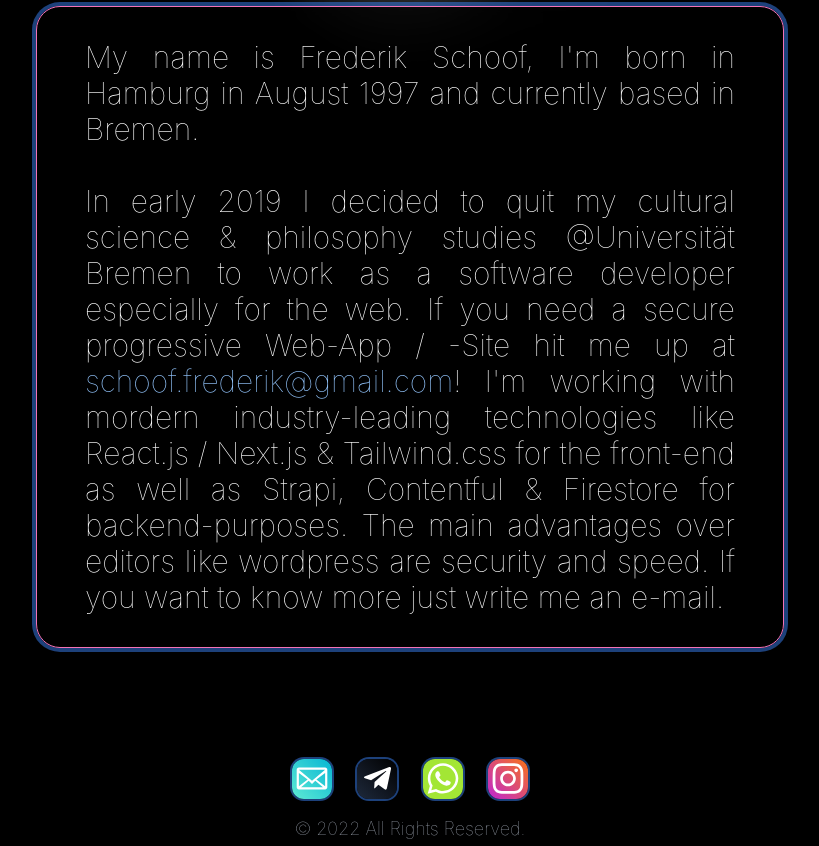
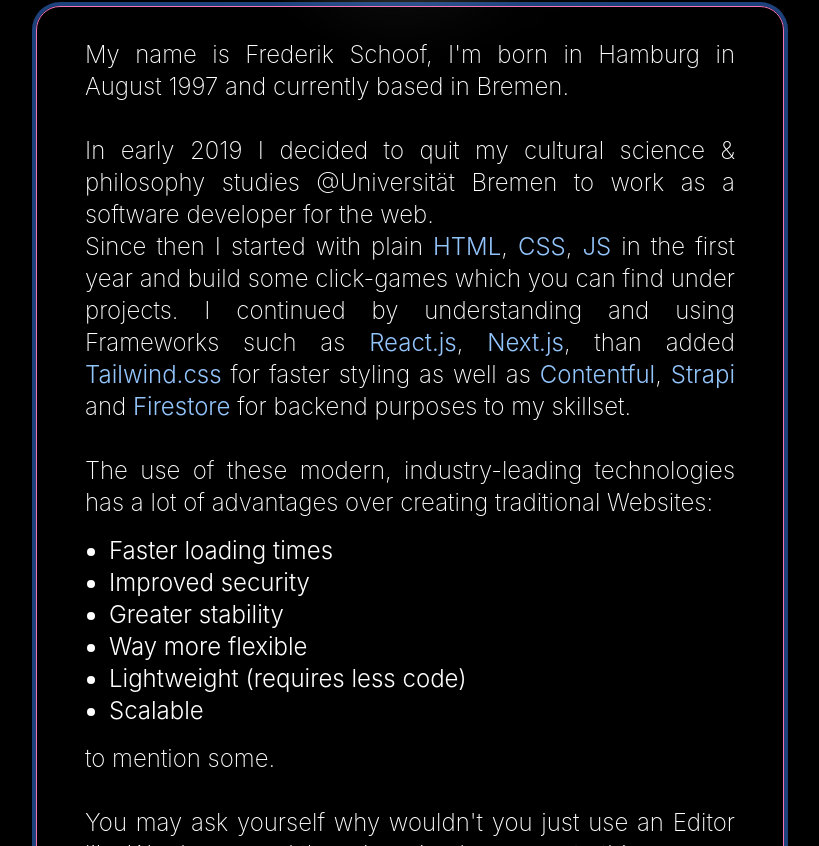
Before and after one commit to fvjupiter/synesthesigns, a Next.js app: page /about in a window 1280 px wide. Shown: the part 674-1520 px from the top of the page, without its empty margins (230-1049 px from the left). Built offline with nearby package versions, Linux system fonts and the light colour scheme.

Commit message:
added sccrollbutton

```diff
--- a/pages/_app.js
+++ b/pages/_app.js
@@ -27,6 +27,9 @@
     }
   }, [asPath])
 
+  const abc = useRef()
+  const scrollUp = () => abc.current.scrollIntoView({ behavior: "smooth" })
+
   const screenRef = useRef()
   const [screen, setscreen] = useState({ height: 0, width: 0 })
   useEffect(() => {
@@ -43,10 +46,11 @@
       <meta name="description" content="Modern Web-Apps" />
       <link rel="icon" href="/fredy.jpeg" />
     </Head>
+    <div ref={abc} className='w-0 h-0'/>
     <div ref={screenRef} className='h-screen w-screen fixed -z-50'/>
     <TopBar id={id} setid={setid} navItems={navItems}/>
-    <div className='mt-20 z-10 w-screen absolute overflow-scroll'>
-      <Component {...pageProps} screen={screen}/>
+    <div className='mt-20 z-10 w-screen absolute'>
+      <Component {...pageProps} screen={screen} abc={abc} scrollUp={scrollUp}/>
       {screen.height && <Footer />}
     </div>
     <div className='top-0 left-0 h-screen w-screen fixed z-0 bg-black'>
--- a/pages/about.js
+++ b/pages/about.js
@@ -1,26 +1,46 @@
 import React from 'react'
 
 export default function About({ screen }) {
+  const A = ({ domain, children }) => <a
+    href={domain}
+    rel="noreferrer"
+    target='_blank'
+    className='font-light text-blue-300 hover:text-blue-100 active:text-pink-400 cursor-pointer'>
+        {children}
+  </a>
   return (
     <div style={{ minHeight: screen.height -80 }} className={``}>
       <div
         style={{ marginTop: screen.height -200 }}
         className={`backdrop w-11/12 mx-auto sm:w-[620px] md:w-[748px]
-          px-7 py-5 md:px-8 md:py-6 lg:py-8 lg:px-12
-          md:text-2xl sm:text-xl text-base lg:text-3xl text-justify text-white
+          px-7 py-5 md:px-8 md:py-6 lg:py-8 lg:px-12 mb-8
+          md:text-2xl sm:text-xl text-base text-justify text-white font-extralight
           border border-pink-400 rounded-3xl ring-4 bg-black bg-opacity-70
           `}>
-      <p>My name is Frederik Schoof, I&apos;m born in Hamburg in August 1997 and currently based in Bremen.</p><br/>
-      <p>In early 2019 I decided to quit my cultural science &amp; philosophy studies @Universität Bremen to work
-          as a software developer especially for the web.
-
-          If you need a
-          secure progressive Web-App / -Site hit me up
-          at <a href= "mailto:schoof.frederik@gmail.com" className='text-blue-300'>schoof.frederik@gmail.com</a>! I&apos;m working with mordern
-          industry-leading technologies like React.js / Next.js &amp; Tailwind.css for the front-end as well as Strapi, Contentful &amp; Firestore
-          for backend-purposes. The main advantages over editors like wordpress are security and speed. If you want to know more just write
-          me an e-mail.
-      </p>
+          My name is Frederik Schoof, I&apos;m born in Hamburg in August 1997 and currently based in Bremen.<br/><br/>
+          In early 2019 I decided to quit my cultural science &amp; philosophy studies @Universität Bremen to work
+          as a software developer for the web.<br/>
+          Since then I started with plain <A domain='https://developer.mozilla.org/en-US/docs/Web/HTML'>HTML</A>, <A domain='https://developer.mozilla.org/en-US/docs/Web/CSS'>CSS</A>, <A domain='https://developer.mozilla.org/en-US/docs/Web/JavaScript'>JS</A> in the first year and build some click-games which you can find under projects.
+          I continued by understanding and using Frameworks such as <A domain='https://reactjs.org/'>React.js</A>, <A domain='https://nextjs.org/'>Next.js</A>, than added <A domain='https://tailwindcss.com/'>Tailwind.css</A> for faster styling
+          as well as <A domain='https://www.contentful.com/'>Contentful</A>, <A domain='https://strapi.io/'>Strapi</A> and <A domain='https://firebase.google.com/products/firestore'>Firestore</A> for backend purposes to my skillset.<br/><br/>
+          The use of these modern, industry-leading technologies has a lot of advantages over creating traditional Websites:<br/>
+          <ul className='py-4 px-6'>
+              <li className='font-light list-disc'>Faster loading times</li>
+              <li className='font-light list-disc'>Improved security</li>
+              <li className='font-light list-disc'>Greater stability</li>
+              <li className='font-light list-disc'>Way more flexible</li>
+              <li className='font-light list-disc'>Lightweight (requires less code)</li>
+              <li className='font-light list-disc'>Scalable</li>
+          </ul>
+          to mention some.<br/><br/>
+          You may ask yourself why wouldn&apos;t you just use an Editor like Wordpress and there is a simple <A domain='https://withloveinternet.com/blog/what-should-you-choose-wordpress-vs.-react-frameworks'>answer</A> to this:<br/>
+          Wordpress does takes the traditional, outdated way of creating Websites and therefore suffer in terms of speed and security.
+          Another aspect is, that you&apos;re bound to the design-elements and plug-ins that the editor provides which are most of the time also pretty weight-heavy. Imagine you would like to have a shuffle-button to mix the order of your photos,
+          create a custom calculator or even a simple game.<br/><br/>
+          If you need a secure progressive Web-App with a great User-Experience hit me up
+          at <a href= "mailto:schoof.frederik@gmail.com"
+            className='font-light text-blue-300 hover:text-blue-100 active:text-pink-400 cursor-pointer'>schoof.frederik@gmail.com</a>.
+          For further information just write me an e-mail.
       </div>
     </div>
   )
--- a/pages/index.js
+++ b/pages/index.js
@@ -1,10 +1,13 @@
-import React, { useState, useEffect } from 'react'
+import React, { useState, useEffect, useRef } from 'react'
 import Link from 'next/link'
+import { MdDoubleArrow } from "react-icons/md";
 
 export default function Home({ screen }) {
+    const [isScrolledToTop, setisScrolledToTop] = useState(true)
     const [isScaled, setisScaled] = useState(false)
     const [isAnimationEnd, setisAnimationEnd] = useState(false)
     useEffect(() => {
+      setisScrolledToTop(true)
       setisScaled(false)
       setisAnimationEnd(false)
       setTimeout(() => {
@@ -27,10 +30,25 @@
         `SEO`,
       ]
 
+    const abc = useRef()
+    const scrollRef = useRef()
+    const scrollDown = () => scrollRef.current.scrollIntoView({ behavior: "smooth" })
+    const scrollUp = () => abc.current.scrollIntoView({ behavior: "smooth" })
 
+    useEffect(() => {
+        const interV = setInterval(() => {
+            // console.log(abc.current.getBoundingClientRect().top)
+            // console.log(-screen.height+100)
+            if(abc.current.getBoundingClientRect().top > -screen.height+80) setisScrolledToTop(true)
+            else setisScrolledToTop(false)
+        }, 250)
+
+      return () => clearInterval(interV)
+    }, [])
 
   return <>
-    {screen.height && <div style={{ minHeight: screen.height -80 }} className='center'>
+    {screen.height && <><div ref={abc} className='w-0 h-0 -mt-20 mb-20'/>
+    <div style={{ minHeight: screen.height -80 }} className='center'>
         <div>
             <div className={`${isScaled ? 'scale-100 opacity-100' : 'scale-[0.5] opacity-0'}
                 h-fit w-fit mx-auto text-5xl sm:text-7xl py-3 sm:py-4 px-2 sm:px-16 md:px-8 md:text-8xl
@@ -62,6 +80,12 @@
                 <Link href={'/about'}><span className=''>Frederik Schoof</span></Link>
             </div>
         </div>
-    </div>}
+    </div>
+    <div ref={scrollRef} className='invertBg h-screen '></div>
+    <div onClick={isScrolledToTop ? scrollDown : scrollUp}
+        className={`${isAnimationEnd ? `opacity-100 bottom-16 ${isScrolledToTop ? 'rotate-90' : '-rotate-90'}` : 'opacity-0 bottom-56 rotate-[270deg]'} duration-1000 group ${isScrolledToTop ? '' : ''} fixed w-20 h-20 center inset-x-1/2 -ml-10 cursor-pointer `}>
+            <MdDoubleArrow size={70} className='text-gray-200 group-hover:text-white duration-100'/>
+    </div>
+    </>}
   </>
 }
--- a/pages/pricing.js
+++ b/pages/pricing.js
@@ -4,10 +4,7 @@
 
 export default function Pricing({ screen }) {
   const [price, setprice] = useState(0)
-  const setPrice = val => {
-      console.log('price', price)
-      setprice(price + val)
-  }
+  const setPrice = val => setprice(price + val)
 
   const [toggleData, settoggleData] = useState({})
   const setToggleData = (key, val) => {
@@ -50,13 +47,6 @@
       {/* sm:shadow-big */}
       <div className='w-[375px] sm:w-[640px] rounded-3xl mx-auto mt-0 sm:mt-6 pt-6'>
         <PricingCard data={data} price={price} setToggleData={setToggleData} setSectionsData={setSectionsData}/>
-        {/* <div className={`scale-[1.3] flex items-center justify-center w-80 my-16 text-white rounded-3xl bg-black bg-opacity-30 backdrop ring-2 ring-cyan-300 border-4 border-transparent shadow-5xl mx-auto mt-16 px-4 py-2`}>
-          <ul style={{ listStyleType: 'circle' }} className='mx-4'>
-              <li className='font-light'>Add or remove features &amp; pages</li>
-              <li className='font-light'>Hit &apos;Send Request&apos; to send me an e-mail and receive a personal offer</li>
-              <li className='font-light'>Please provide additional information about what kind of Web-App you&apos;re looking for as well as your <span className='font-bold'>design wishes</span></li>
-          </ul>
-        </div> */}
         <a href={`mailto:schoof.frederik@gmail.com?subject=Web-App Request&body=${getEmailBody()}`}>
             <div className={`scale-[1] mt-12 sm:mt-24 text-xl bg-lime-400 hover:bg-lime-200
                 shadow-3xl hover:shadow-none rounded-3xl duration-300
@@ -75,7 +65,7 @@
   title: 'Web-App',
   types: ['(Homepage, Portfolio, Blog)'],
   included: ['Individual Design', 'Mobile & Desktop Version', 'Content-Management-System'],
-  extras: [['Install-Function', 100], ['Comment-Function', 150], ['Like-System', 150], ['User-Authentication', 300], ['Individual Logo', 150]],
+  extras: [['Install-Function', 150], ['Comment-Function', 150], ['User-Authentication (Log-in)', 350], ['Post-Feed-Like-System', 500], ['Individual Logo', 150]],
   sections: ['Pages / Sections', 1, 100],
   price: 349,
 }
```
Also changed, not shown: components/PricingCard.js (+35 -3 lines).
